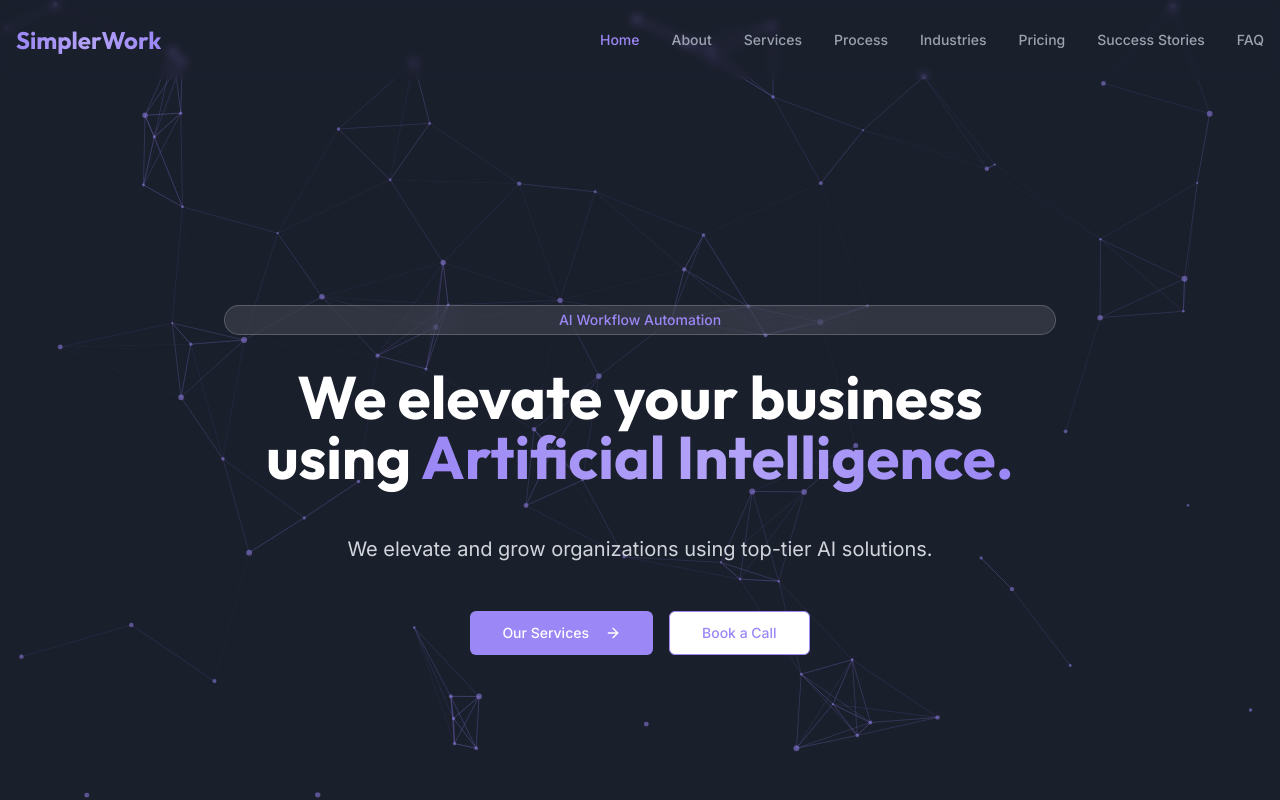
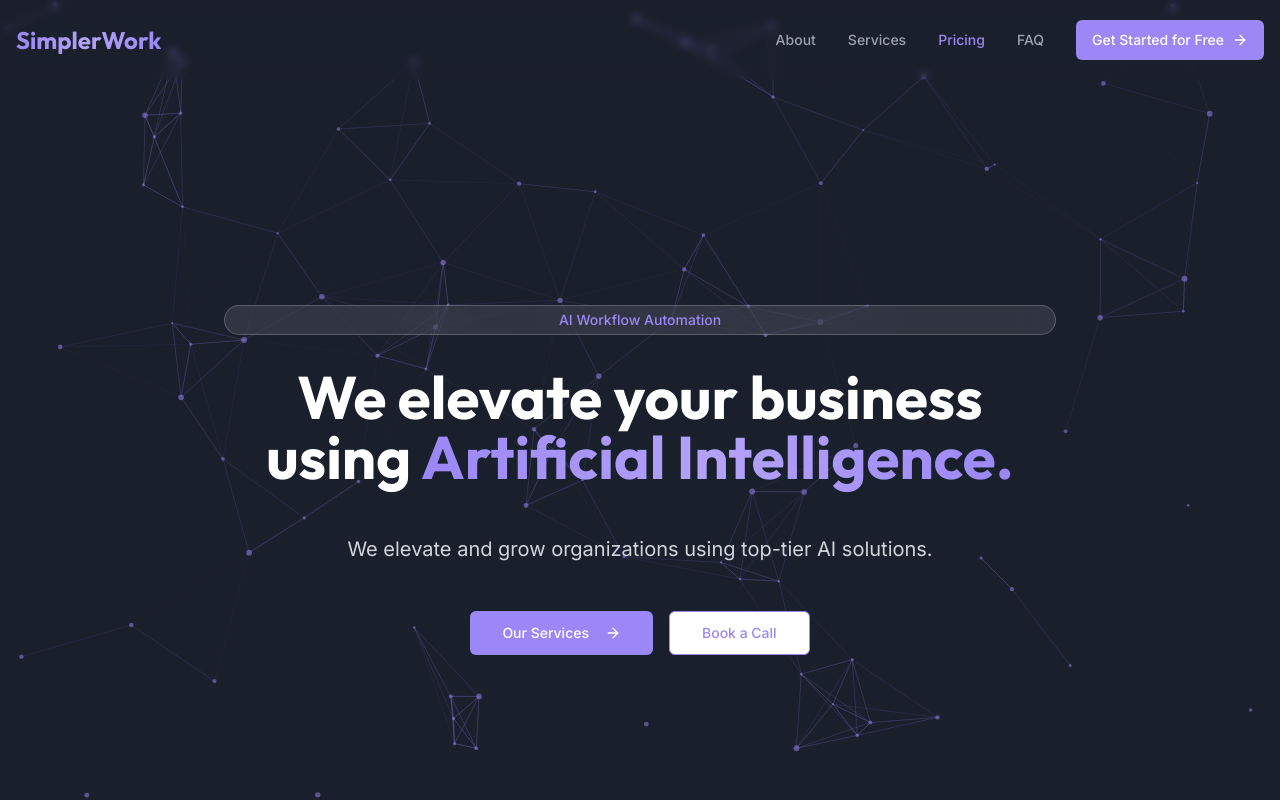
Before and after one commit to 7mvz/future-workflow-magic, a React (Vite) app: page / in a window 1280 px wide. Shown: the top 800 px of the page. Built offline with nearby package versions, Linux system fonts and the light colour scheme.

Commit message:
Add "Get started" button
Added a "Get started for free" button to the top right of the navbar.  Minimized other navbar options.  Build errors checked.

```diff
--- a/src/components/Navbar.tsx
+++ b/src/components/Navbar.tsx
@@ -1,18 +1,14 @@
 
-import { useState } from "react";
-import { Menu, X } from "lucide-react";
+import { useState, useEffect } from "react";
+import { Menu, X, ArrowRight } from "lucide-react";
 import { Button } from "./ui/button";
 import { motion, AnimatePresence } from "framer-motion";
 import { scrollToSection } from "@/utils/scrollToSection";
 
 const navLinks = [
-  { name: "Home", sectionId: "hero" },
   { name: "About", sectionId: "about" },
   { name: "Services", sectionId: "services" },
-  { name: "Process", sectionId: "process" },
-  { name: "Industries", sectionId: "industries" },
   { name: "Pricing", sectionId: "pricing" },
-  { name: "Success Stories", sectionId: "success-stories" },
   { name: "FAQ", sectionId: "faq" },
 ];
 
@@ -23,7 +19,7 @@ const Navbar = () => {
   const toggleMenu = () => setIsOpen(!isOpen);
 
   // Update active section based on scroll position
-  useState(() => {
+  useEffect(() => {
     const handleScroll = () => {
       const sections = navLinks.map(link => document.getElementById(link.sectionId));
       const scrollPosition = window.scrollY + 100; // Offset for better accuracy
@@ -74,17 +70,33 @@ const Navbar = () => {
                 {link.name}
               </button>
             ))}
+            <Button
+              onClick={() => scrollToSection("pricing")}
+              className="gap-2"
+            >
+              Get Started for Free
+              <ArrowRight className="w-4 h-4" />
+            </Button>
           </div>
 
           {/* Mobile Menu Button */}
+          <div className="md:hidden flex items-center gap-4">
+            <Button
+              onClick={() => scrollToSection("pricing")}
+              size="sm"
+              className="gap-2"
+            >
+              Get Started
+              <ArrowRight className="w-4 h-4" />
+            </Button>
             <Button
               variant="ghost"
               size="icon"
-            className="md:hidden"
               onClick={toggleMenu}
             >
               {isOpen ? <X className="h-6 w-6" /> : <Menu className="h-6 w-6" />}
             </Button>
+          </div>
         </div>
 
         {/* Mobile Navigation */}
```
Lines whose indentation alone changed are shown as unchanged.
